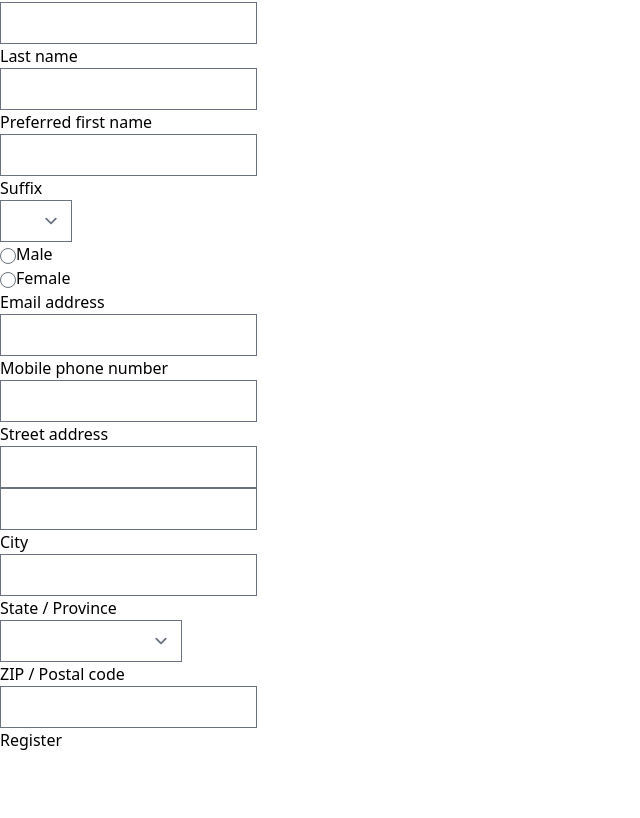
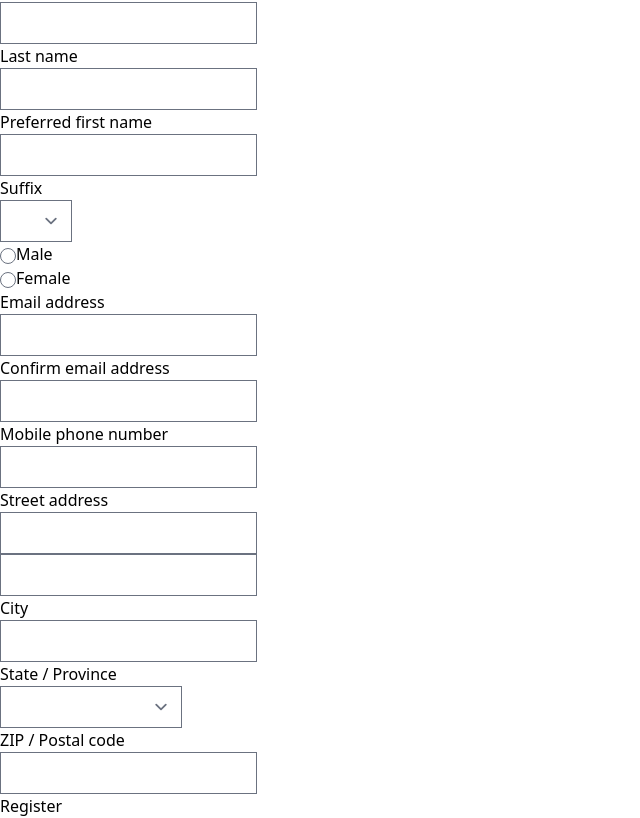
Before and after one commit to wonderffle/allelon.public, a Vue app: page / in a window 1280 px wide. Shown: the part 688-1506 px from the top of the page, without its empty margins (0-640 px from the left). Before the commit the page ends 1440 px from the top, so only its background shows below. Built offline with nearby package versions, Linux system fonts and the light colour scheme.

Commit message:
adding email confirmation to sign up form (#2)
Co-authored-by: Mike Bradford <michael.bradford@prizepicks.com>

```diff
--- a/src/views/SignUpView.vue
+++ b/src/views/SignUpView.vue
@@ -31,6 +31,7 @@
           suffix: '',
           gender: '',
           email: '',
+          email_confirmation: '',
           mobile_phone_number: ''
         },
         response: {
@@ -58,6 +59,7 @@
               'head.suffix': [],
               'head.gender': [],
               'head.email': [],
+              'head.email_confirmation': [],
               'head.mobile_phone_number': []
             }
           }
@@ -335,6 +337,16 @@
             </div>
 
             <div class="sm:col-span-4">
+              <label for="email_confirmation" class="block text-sm font-medium leading-6 text-gray-900">Confirm email address</label>
+              <div class="mt-2">
+                <input id="email_confirmation" required v-model="person.email_confirmation" name="organization[households_attributes][][head_attributes][email_confirmation]" type="email" autocomplete="email" class="block w-full rounded-md border-0 py-1.5 text-gray-900 shadow-sm ring-1 ring-inset ring-gray-300 placeholder:text-gray-400 focus:ring-2 focus:ring-inset focus:ring-indigo-600 sm:text-sm sm:leading-6">
+              </div>
+              <div class="text-red-500 text-sm">
+                {{ response.errors.household && response.errors.household['head.email_confirmation']?.shift() }}
+              </div>
+            </div>
+
+            <div class="sm:col-span-4">
               <label for="mobile-phone-number" class="block text-sm font-medium leading-6 text-gray-900">Mobile phone number</label>
               <div class="mt-2">
                 <input id="mobile-phone-number" v-model="person.mobile_phone_number" name="organization[households_attributes][][head_attributes][mobile_phone_number]" type="text" autocomplete="mobile-phone-number" class="block w-full rounded-md border-0 py-1.5 text-gray-900 shadow-sm ring-1 ring-inset ring-gray-300 placeholder:text-gray-400 focus:ring-2 focus:ring-inset focus:ring-indigo-600 sm:text-sm sm:leading-6">
```
